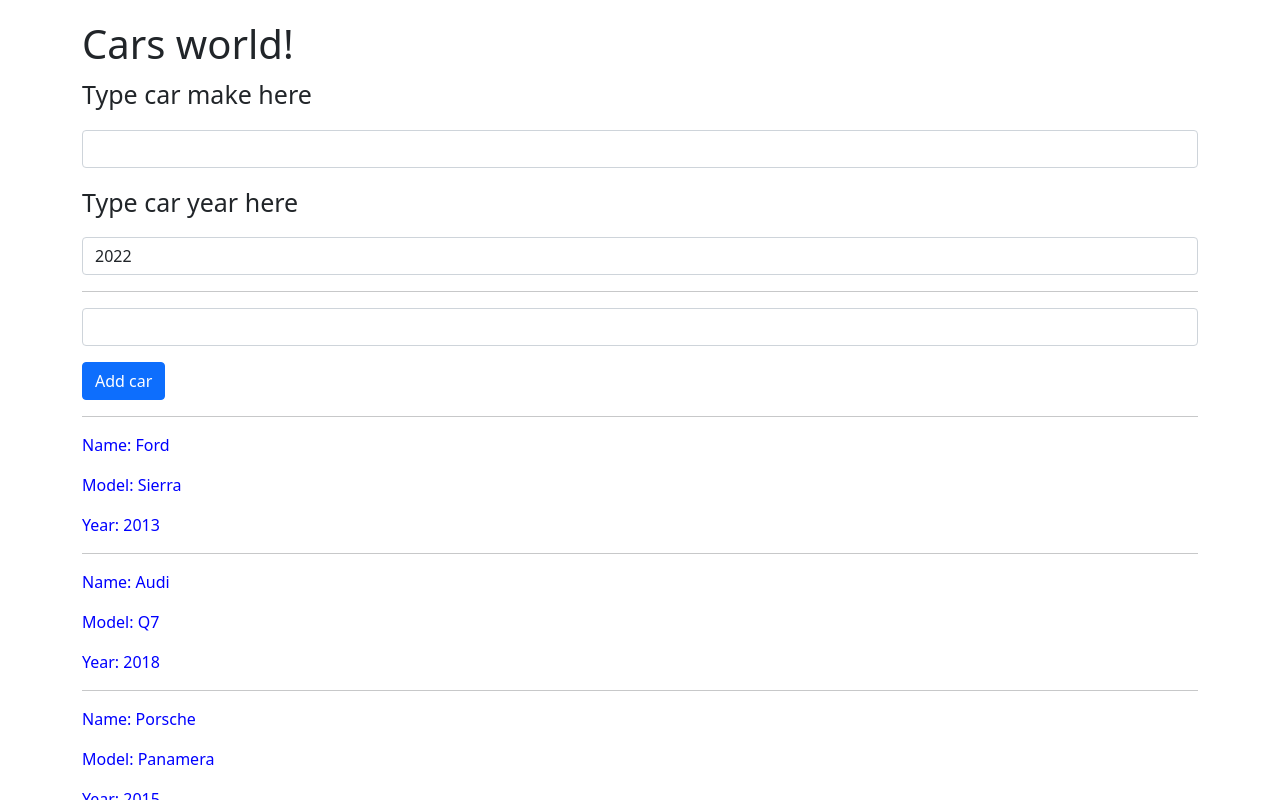
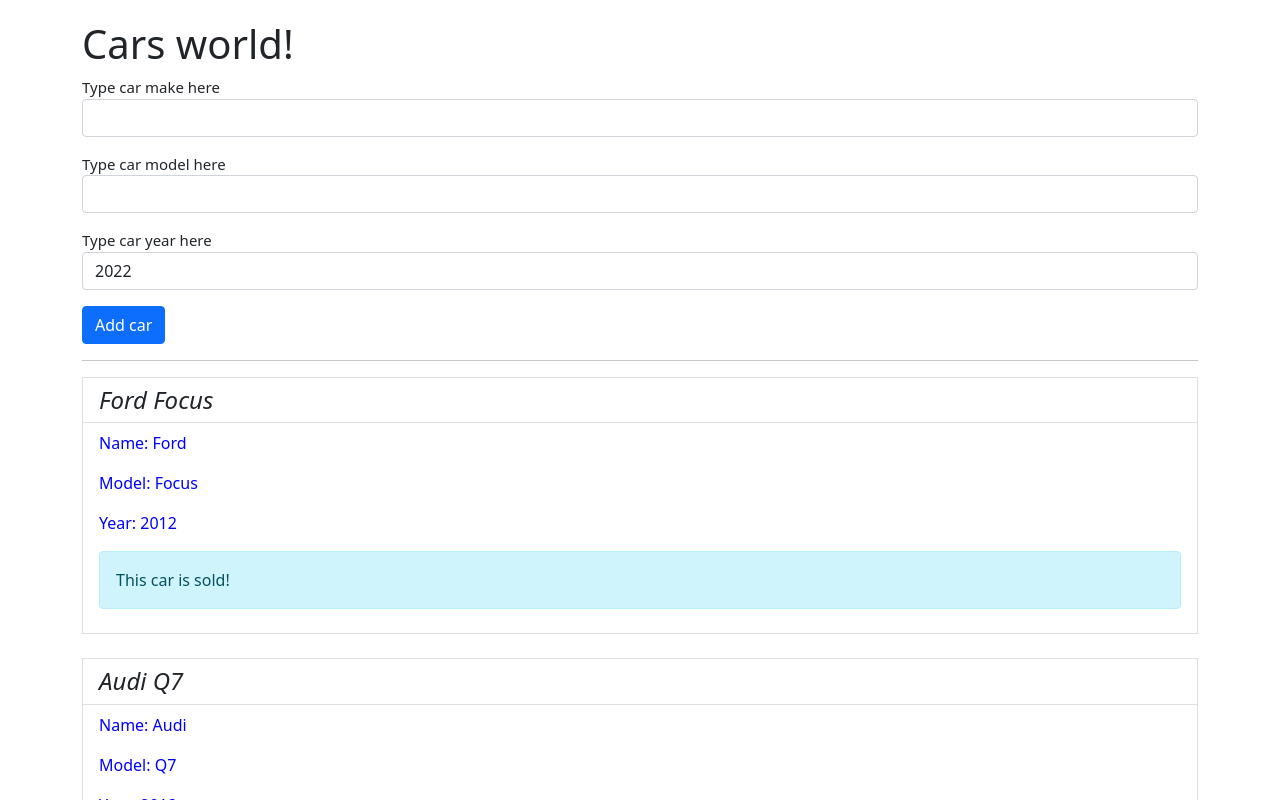
Before and after one commit to Meelenych/learningAng, an Angular app: page / in a window 1280 px wide. Shown: the top 800 px of the page. Built offline with nearby package versions, Linux system fonts and the light colour scheme.

Commit message:
ng-content

```diff
--- a/src/app/car/car.component.html
+++ b/src/app/car/car.component.html
@@ -3,11 +3,15 @@
 <!-- <p>{{ "Model" }}: {{ carModel }}</p> -->
 <!-- Model как JS преобразовывается Ангуляром в строку -->
 <!-- <p>Production year: {{ carYear }}</p> -->
-
-<p>Name: {{ carItem.name }}</p>
-<p>Model: {{ carItem.model }}</p>
-<p>Year: {{ carItem.year }}</p>
-<hr />
+<h4 #carHeader class="list-group-item list-group-item-action mb-0">
+  <i>{{ carItem.name }} {{ carItem.model }}</i>
+</h4>
+<div class="list-group-item mb-4">
+  <p>Name: {{ carItem.name }}</p>
+  <p>Model: {{ carItem.model }}</p>
+  <p>Year: {{ carItem.year }}</p>
+  <ng-content></ng-content>
+</div>
 
 <!-- или так чере элиас -->
 <!-- <p>Name: {{ car.name }}</p>
--- a/src/app/car/car.component.ts
+++ b/src/app/car/car.component.ts
@@ -1,4 +1,4 @@
-import { Component, Input } from '@angular/core';
+import { Component, Input, ViewChild, ElementRef, ContentChild } from '@angular/core';
 
 @Component({
   // selector: 'app-car', // как тег <app-car>
@@ -25,4 +25,16 @@
 
   // или так через элиас Allias
   // @Input('carItem') car: { name: string, year: number } = { name: '', year: 0 }
+
+  // @ViewChild('carHeader') carHeading: ElementRef;
+  // @ViewChild('carHeader') carHeading: any;
+  @ContentChild('carHeader') carHeading: ElementRef;
+
+  ngAfterViewInit() {
+    //Called after ngAfterContentInit when the component's view has been initialized. Applies to components only.
+    //Add 'implements AfterViewInit' to the class.
+    console.log(this.carHeading)
+  }
+
+
 }
--- a/src/app/cars/cars.component.css
+++ b/src/app/cars/cars.component.css
@@ -3,5 +3,6 @@
 }
 
 p {
-  font-size: 25px;
+  font-size: 15px;
+  margin-bottom: 0;
 }
--- a/src/app/cars/cars.component.html
+++ b/src/app/cars/cars.component.html
@@ -6,10 +6,10 @@
 <!-- <button class="btn btn-primary" disabled="{{ !canAddCar }}">Add car</button> или так -->
 <p>Type car make here</p>
 <input type="text" class="form-control mb-3" #carNameInput />
+<p>Type car model here</p>
+<input type="text" class="form-control mb-3" #carModel />
 <p>Type car year here</p>
 <input type="text" class="form-control mb-3" [(ngModel)]="carYear" />
-<hr />
-<input type="text" class="form-control mb-3" #carModel />
 
 <button class="btn btn-primary" (click)="addCar(carNameInput)">Add car</button>
 <!-- <p>{{ addCarStatus }}</p> -->
@@ -48,7 +48,10 @@
 </ul> -->
 
 <!-- а можно вот так! -->
-<div class="app-car" *ngFor="let car of cars" [carItem]="car"></div>
+<div class="app-car" *ngFor="let car of cars" [carItem]="car">
+  <div class="alert alert-info">This car is sold!</div>
+  <!-- передача контента из тегов в ng-content -->
+</div>
 
 <!-- <ul>
   <h4>формат по умолчанию</h4>
--- a/src/app/cars/cars.component.ts
+++ b/src/app/cars/cars.component.ts
@@ -27,7 +27,7 @@
   carYear = 2022;
   // addCarStatus = false;
   cars = [
-    { name: 'Ford', year: 2013, model: 'Sierra' },
+    { name: 'Ford', year: 2012, model: 'Focus' },
     { name: 'Audi', year: 2018, model: 'Q7' },
     { name: 'Porsche', year: 2015, model: "Panamera" },
     { name: 'Lamborgini', year: 2017, model: 'Diablo' }
--- a/tsconfig.json
+++ b/tsconfig.json
@@ -5,7 +5,7 @@
     "baseUrl": "./",
     "outDir": "./dist/out-tsc",
     "forceConsistentCasingInFileNames": true,
-    "strict": true,
+    "strict": false,
     "noImplicitOverride": true,
     "noPropertyAccessFromIndexSignature": true,
     "noImplicitReturns": true,
```
